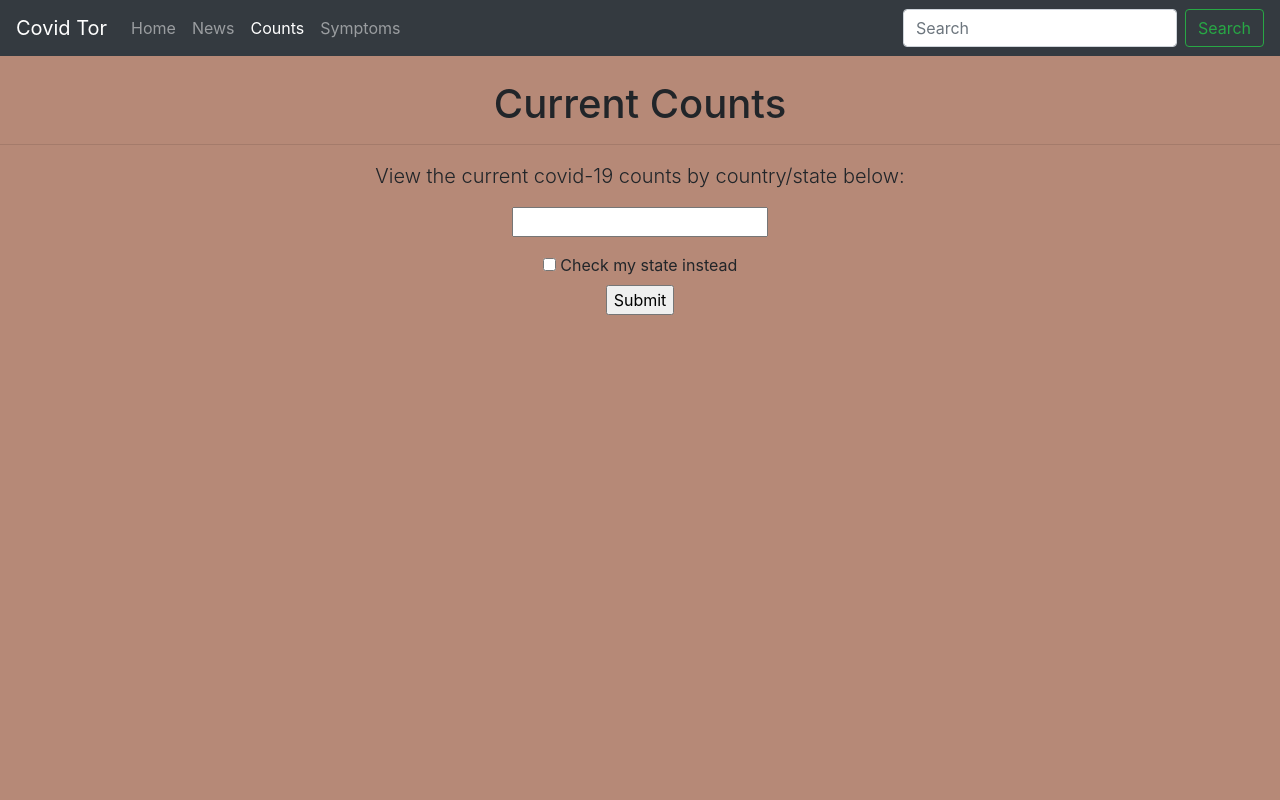
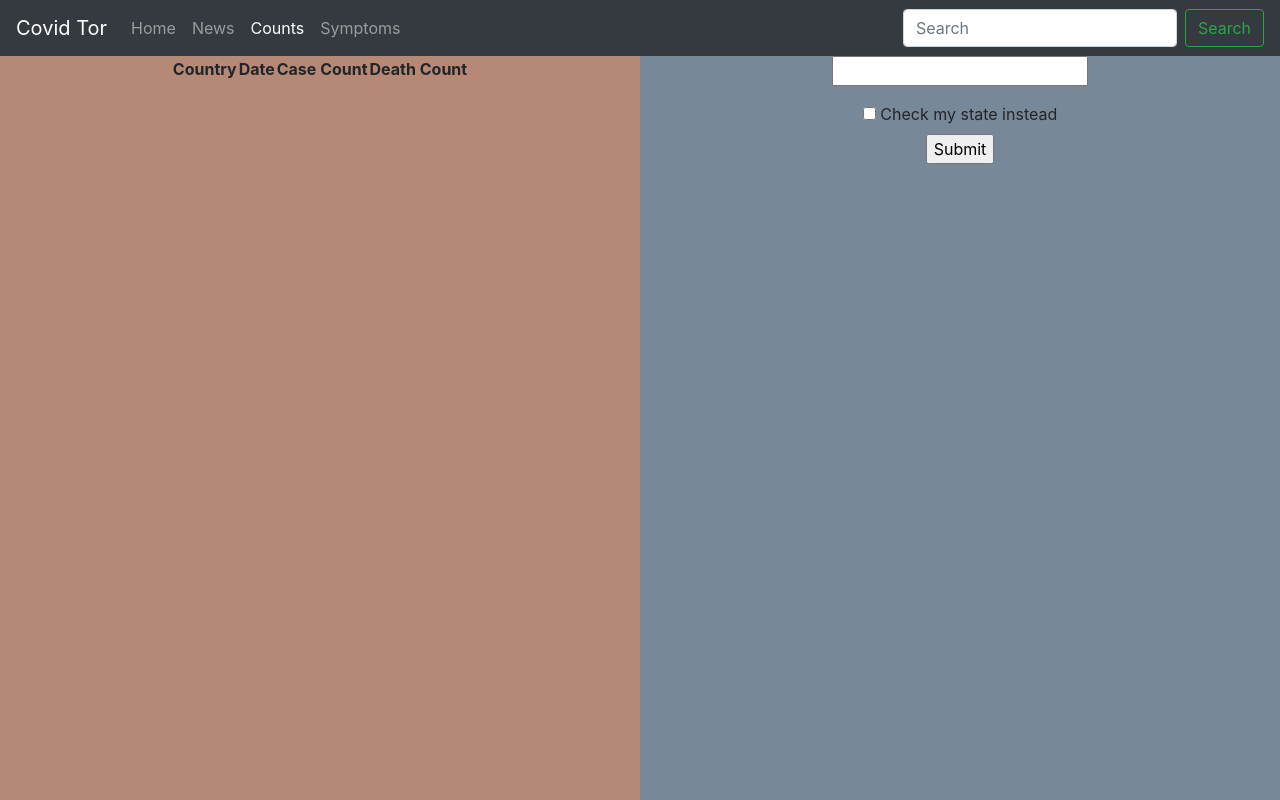
Before and after one commit to pab15/Covid-Tor, a Flask app: template app/templates/counts.html in a window 1280 px wide. Run offline with Flask 2, Linux system fonts and the light colour scheme; the template is opened without the code that fills it, so the values that code supplies are empty; some libraries are stand-ins or nearby versions.

Commit message:
Added table

```diff
--- a/app/routes.py
+++ b/app/routes.py
@@ -54,7 +54,8 @@
                 return render_template('counts.html')
         conn.close()
     else:
-        return render_template('counts.html')
+        case_data = create_country_list()
+        return render_template('counts.html', case_data=case_data)
 
 @app.route('/symptoms')
 def symptoms():
--- a/app/templates/counts.html
+++ b/app/templates/counts.html
@@ -14,7 +14,9 @@
     </h1>
 </center>
 <hr>
+<body>
     <div class="container">
+        <div class="split right">
             <center>
                 <p class="lead">View the current covid-19 counts by country/state below:</p>
             </center>
@@ -33,4 +35,27 @@
                 {% endfor %}
             </center>
         </div>
+        <div class="split left">
+            <center>
+                <p class="lead">View the current covid-19 counts of all countries below:</p>
+                <table>
+                    <tr>
+                        <th>Country</th>
+                        <th>Date</th>
+                        <th>Case Count</th>
+                        <th>Death Count</th>
+                    </tr>
+                    {% for row in case_data %}
+                        <tr>
+                            <th>{{row.location}}</th>
+                            <th>{{row.date.strftime("%B %d, %Y")}}</th>
+                            <th>{{row.casecount}}</th>
+                            <th>{{row.deathcount}}</th>
+                        </tr>
+                    {% endfor %}
+                </table>
+            </center>
+        </div>
+    </div>
+</body>
 {% endblock %}
```
Also changed, not shown: app/dbreader.py (+29 -0 lines). Lines whose indentation alone changed are shown as unchanged.
